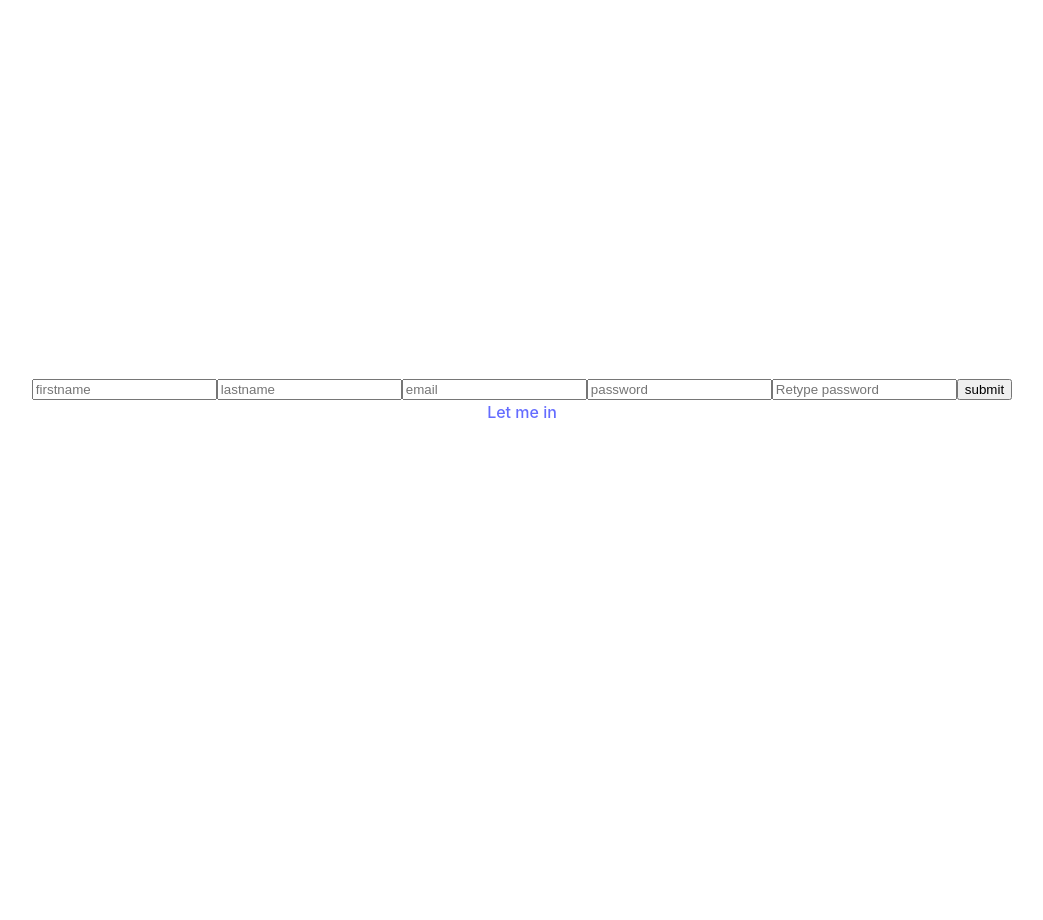
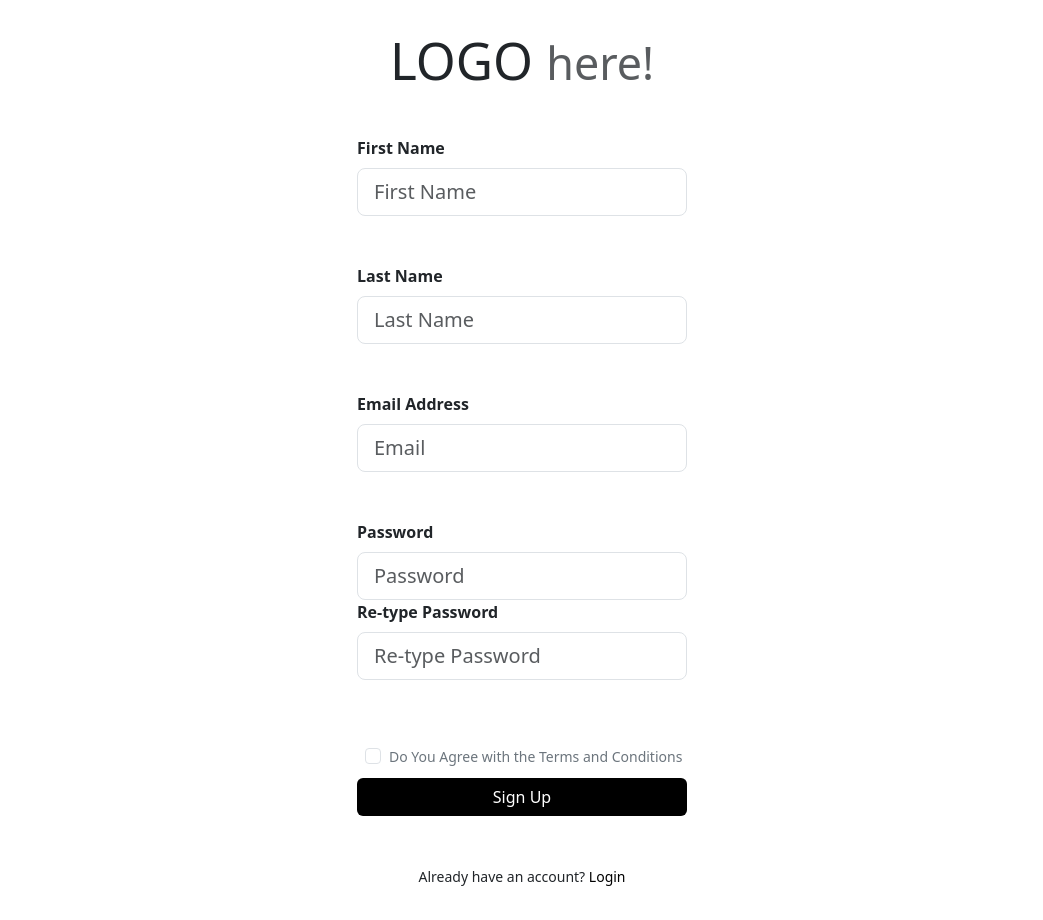
Before and after one commit to hirofranx1/webdevIM, a React (Vite) app in the folder tigum/: page /register in a window 1280 px wide. Shown: the whole page, without its empty margins (118-1161 px from the left). Before the commit the page ends 800 px from the top, so only its background shows below. Built offline with nearby package versions, Linux system fonts and the light colour scheme.

Commit message:
Finished login/reg

```diff
--- a/tigum/package.json
+++ b/tigum/package.json
@@ -11,6 +11,7 @@
   },
   "dependencies": {
     "axios": "^1.6.0",
+    "bootstrap": "^5.3.2",
     "react": "^18.2.0",
     "react-dom": "^18.2.0",
     "react-router-dom": "^6.18.0"
--- a/tigum/src/App.jsx
+++ b/tigum/src/App.jsx
@@ -1,7 +1,8 @@
-import './App.css'
 import Login from './login'
 import Register from './register'
 import Homepage from './Homepage'
+import 'bootstrap/dist/css/bootstrap.min.css';
+import 'bootstrap/dist/js/bootstrap.bundle.min.js';
 import {BrowserRouter as Router, Routes, Route} from 'react-router-dom'
 
 
--- a/tigum/src/login.jsx
+++ b/tigum/src/login.jsx
@@ -36,15 +36,33 @@ function Login() {
     return (
     <>
         <form onSubmit={(e)=>handleLogin(e)}>
-            <input type="email" placeholder="email" onChange={(e) => setEmail(e.target.value)}/>
-            <input type="password" placeholder="password" onChange={(e) => setPassword(e.target.value)}/>
-            <input type="submit" value="login"/>
-            {error && <p style={{color: "red"}}>{error}</p>}
+        <div className="container mb-5">
+                <h1 className="text-big mb-5 text-center">LOGO <small className="text-body-secondary">here!</small></h1>
+                <label className="text-start fw-bold mb-5">Email Address:<br />
+                    <input type="email" placeholder='Email' className='form-control form-control-lg mt-2' onChange={(e) => setEmail(e.target.value)}/>
+                </label><br />
+                <label className='text-start fw-bold'>Password:
+                    <input type="password" placeholder='Password' className='form-control form-control-lg mt-2' onChange={(e) => setPassword(e.target.value)}/>
+                </label><br />
+                <div className="form-check mt-3 ms-2 text-start">
+                    <input className="form-check-input" type="checkbox" value="" id="flexCheckDefault"/>
+                    <label className="form-check-label" htmlFor="flexCheckDefault">
+                    Keep me signed in
+                    </label>
+                </div>
+                <br />
+                <div className="d-grid gap-2">
+                    <input type="submit" value="Login" className="btn bg-black text-white"/>
+                </div>
+                {error && <p style={{color: "red"}}>{error}</p>}
+            </div>
+            <div>
+                <small className="mt-5">Not registered yet?<a href="/register" className="text-black">Sign Up</a></small>
+            </div>
+            <div className="mt-5">
+                <p className="text-success-emphasis fs-4 mt-5">Spend Smarter <br />Save More</p>
+            </div>
         </form>
-
-        <br></br>
-
-        <a href="/register"> Not a member yet? Click Me</a>
     </>
     )
 }
--- a/tigum/src/register.jsx
+++ b/tigum/src/register.jsx
@@ -43,6 +43,7 @@ function Register() {
         if(!validatePassword(password, repassword)){
             return;
         }
+
         axios.post('http://localhost:5000/register', { firstname, lastname, email, password })
         .then((response) => {
           console.log(response);
@@ -56,15 +57,40 @@ function Register() {
     return (
       <>
        <form onSubmit={hanldeSignUp}>
-            <input type="text" placeholder='firstname' onChange={(e) => setFirstname(e.target.value)}/>
-            <input type="text" placeholder='lastname' onChange={(e) => setLastname(e.target.value)}/>
-            <input type="email" placeholder='email'onChange={(e) => setEmail(e.target.value)}/>
-            <input type="password" placeholder='password' onChange={(e) => setPassword(e.target.value)}/>
-            <input type="password" placeholder='Retype password' onChange={(e) => setRepassword(e.target.value)}/>
-            <input type="submit" value="submit"/>
-            {passError && <p>{passError}</p> || error && <p style={{color: "red"}}>{error}</p> }
-       </form>
-       <a href="/">Let me in</a>
+        <div className="mb-5">
+                    <h1 className="text-big mb-5 text-center">LOGO <small className="text-body-secondary">here!</small></h1>
+                    <label className="text-start fw-bold mb-5">First Name<br />
+                        <input type="text" placeholder='First Name' className='form-control form-control-lg mt-2' onChange={(e) => setFirstname(e.target.value)}/>
+                    </label><br />
+                    <label className="text-start fw-bold mb-5">Last Name<br />
+                        <input type="text" placeholder='Last Name' className='form-control form-control-lg mt-2' onChange={(e) => setLastname(e.target.value)}/>
+                    </label><br />
+                    <label className="text-start fw-bold mb-5">Email Address<br />
+                        <input type="email" placeholder='Email' className='form-control form-control-lg mt-2' onChange={(e) => setEmail(e.target.value)}/>
+                    </label><br />
+                    <label className='text-start fw-bold'>Password<br />
+                    <input type="password" className='form-control form-control-lg mt-2' placeholder='Password' onChange={(e) => setPassword(e.target.value)}/>
+                    </label><br />
+                    <label className='text-start fw-bold'>Re-type Password<br />
+                    <input type="password" className='form-control form-control-lg mt-2' placeholder='Re-type Password' onChange={(e) => setRepassword(e.target.value)}/>
+                    </label><br />
+                </div>
+
+                <div className="d-grid gap-2">
+                    <div className="form-check mt-3 ms-2 text-start">
+                        <input className="form-check-input" type="checkbox" value="" id="flexCheckDefault"/>
+                        <label className="form-check-label" htmlFor="flexCheckDefault">
+                        <small className="text-secondary text-wrap">Do You Agree with the Terms and Conditions</small>
+                        </label>
+                    </div>
+                    <input type="submit" className="btn bg-black text-white" value="Sign Up"/>
+                    {passError && <p>{passError}</p> || error && <p style={{color: "red"}}>{error}</p> }
+                </div>
+
+                <div className='mt-5'>
+                    <small className="mt-5">Already have an account? <a href="/" className="text-black">Login</a></small>
+                </div>
+        </form>
       </>
     )
 }
```
Also changed, not shown: 2 other files (tests, documents, lock files or other folders).
